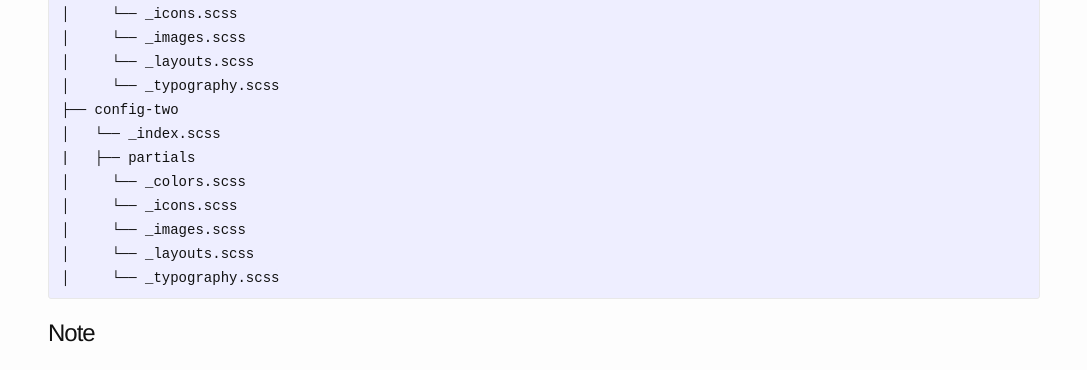
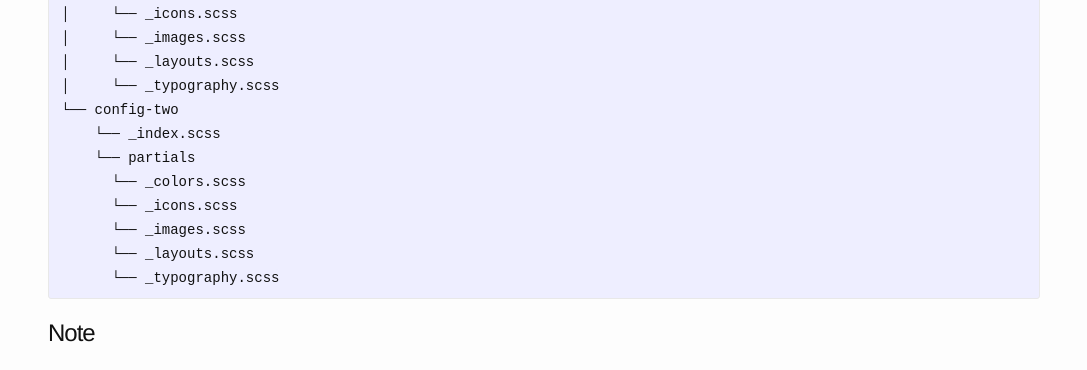
Before and after one commit to plum-css/plum, a Jekyll site: the page built from _docs/config.md, in a window 1280 px wide. Shown: the part 727-1097 px from the top of the page, without its empty margins (96-1183 px from the left). Built offline with Jekyll 4.4.1, drawn with Linux system fonts in a browser that asks for light colours; nearby versions of some CDN libraries; Markdown is read by kramdown in place of the engine named in the settings; some of the changed text lies outside the part shown.

Commit message:
Fixes maligned lines in the docs

````diff
--- a/_docs/config.md
+++ b/_docs/config.md
@@ -54,15 +54,15 @@ configs
 │     └── _icons.scss
 │     └── _images.scss
 │     └── _layouts.scss
-│     └── _typography.scss
-├── config-two
-│   └── _index.scss
-|   ├── partials
-│     └── _colors.scss
-│     └── _icons.scss
-│     └── _images.scss
-│     └── _layouts.scss
-│     └── _typography.scss
+│     └── _typography.scss
+└── config-two
+    └── _index.scss
+    └── partials
+      └── _colors.scss
+      └── _icons.scss
+      └── _images.scss
+      └── _layouts.scss
+      └── _typography.scss
 ```
 
 ## Note
````
Also changed, not shown: _docs/modules.md (+9 -9 lines).
